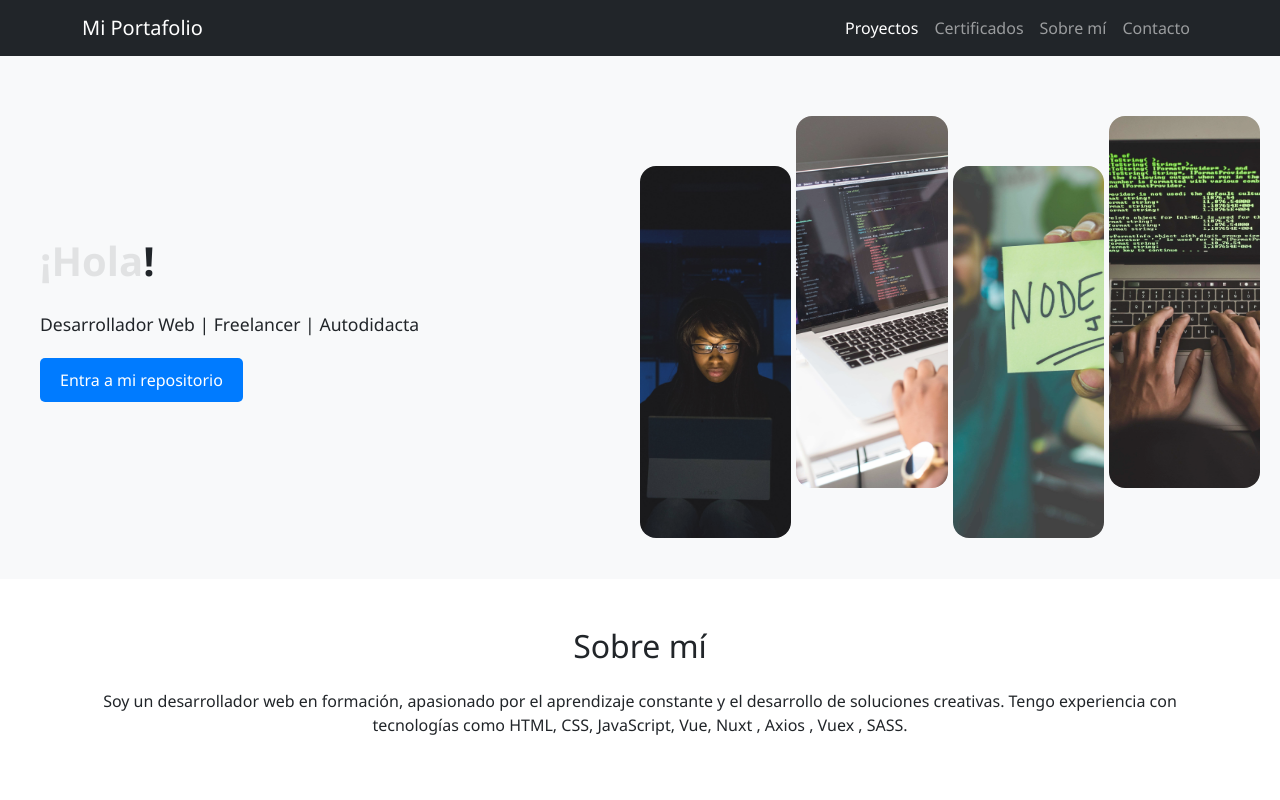
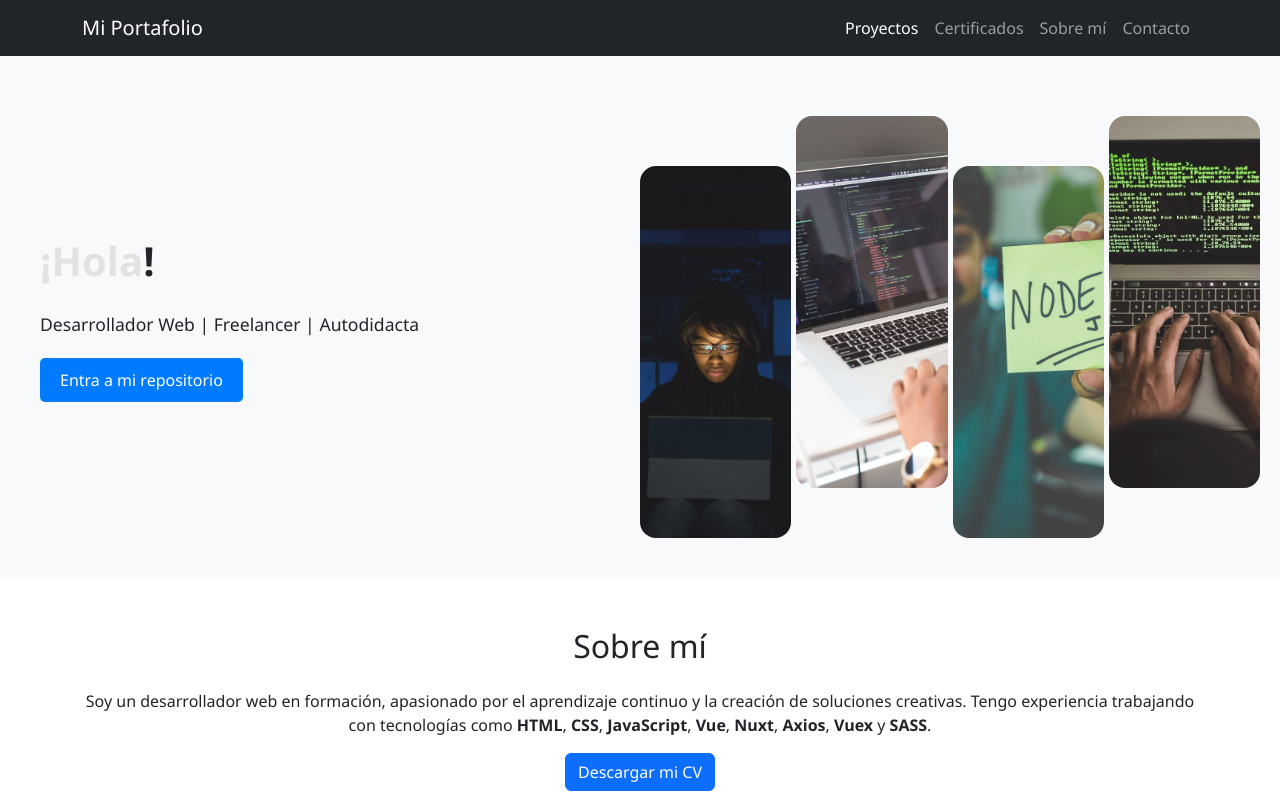
Before and after one commit to luis123-code/portafolio, a website: page index.html in a window 1280 px wide. Shown: the top 800 px of the page. Drawn offline with nearby package versions, Linux system fonts and the light colour scheme.

Commit message:
actualializacion 1

```diff
--- a/index.html
+++ b/index.html
@@ -187,9 +187,18 @@
     <section id="sobre-mi" class="py-5">
         <div class="container">
             <h2 class="text-center mb-4">Sobre mí</h2>
-            <p class="text-center">Soy un desarrollador web en formación, apasionado por el aprendizaje constante y el
-                desarrollo de soluciones creativas. Tengo experiencia con tecnologías como HTML, CSS, JavaScript, Vue,
-                Nuxt , Axios , Vuex , SASS.</p>
+            <p class="text-center">
+                Soy un desarrollador web en formación, apasionado por el aprendizaje continuo y la creación de
+                soluciones creativas.
+                Tengo experiencia trabajando con tecnologías como <strong>HTML</strong>, <strong>CSS</strong>,
+                <strong>JavaScript</strong>,
+                <strong>Vue</strong>, <strong>Nuxt</strong>, <strong>Axios</strong>, <strong>Vuex</strong> y
+                <strong>SASS</strong>.
+            </p>
+
+            <div class="text-center mt-3">
+                <a href="ruta-a-tu-cv.pdf" class="btn btn-primary" download>Descargar mi CV</a>
+            </div>
         </div>
     </section>
 
@@ -418,12 +427,12 @@
             let informacion = Object.values(Object.fromEntries(datosEncapsulado.entries()))
             console.log('informacion:', informacion.length);
             if (informacion.length === 3) {
-            console.log('informacion del formulario:', informacion);
+                console.log('informacion del formulario:', informacion);
 
                 let enviar = {
                     nombre: informacion[0],
                     correo: informacion[1],
-                    mensaje : informacion[2]
+                    mensaje: informacion[2]
                 }
                 fetch(url + '/rest/v1/portafolio', {
                     method: 'POST',
```
